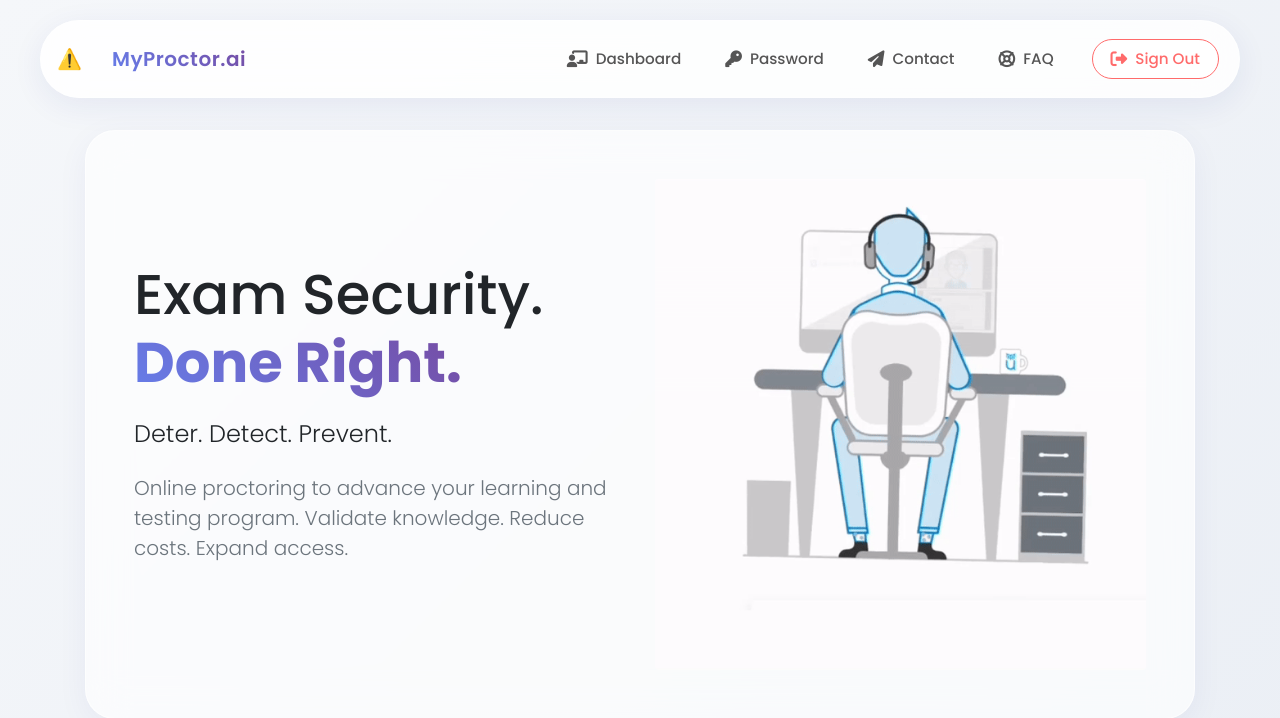
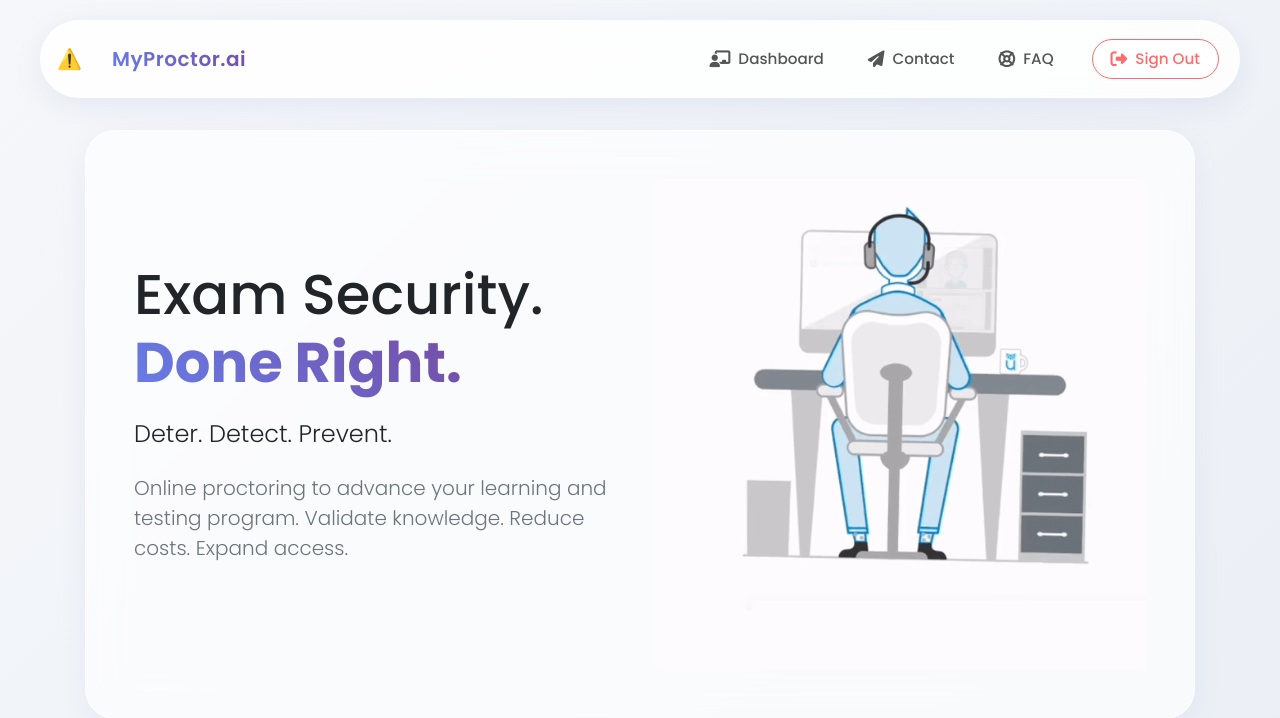
Before and after one commit to PrabhaLK/secure-exam-mgmt-System, a Flask app: page / in a window 1280 px wide. Shown: the top 718 px of the page. Run offline with Flask 2, Linux system fonts and the light colour scheme; the visitor is signed in with stand-in values (Sample User, id 1); parts of the project's set-up code (start-up, migrations or seed data) failed here and were passed over; some libraries are stand-ins or nearby versions.

Commit message:
navbarmenu items update

```diff
--- a/templates/includes/_navbar.html
+++ b/templates/includes/_navbar.html
@@ -198,11 +198,9 @@
                     <!-- Logged In Links -->
                     {% if session.user_role == "student" %}
                     <li class="nav-item"><a class="nav-link" href="/student_index"><i class="fas fa-columns"></i><span>Dashboard</span></a></li>
-                    <li class="nav-item"><a class="nav-link" href="/changepassword_student"><i class="fas fa-key"></i><span>Password</span></a></li>
                     {% endif %}
                     {% if session.user_role == "teacher" %}
                     <li class="nav-item"><a class="nav-link" href="/professor_index"><i class="fas fa-chalkboard-teacher"></i><span>Dashboard</span></a></li>
-                    <li class="nav-item"><a class="nav-link" href="/changepassword_professor"><i class="fas fa-key"></i><span>Password</span></a></li>
                     {% endif %}
 
                     <li class="nav-item"><a class="nav-link" href="/contact"><i class="fas fa-paper-plane"></i><span>Contact</span></a></li>
```
